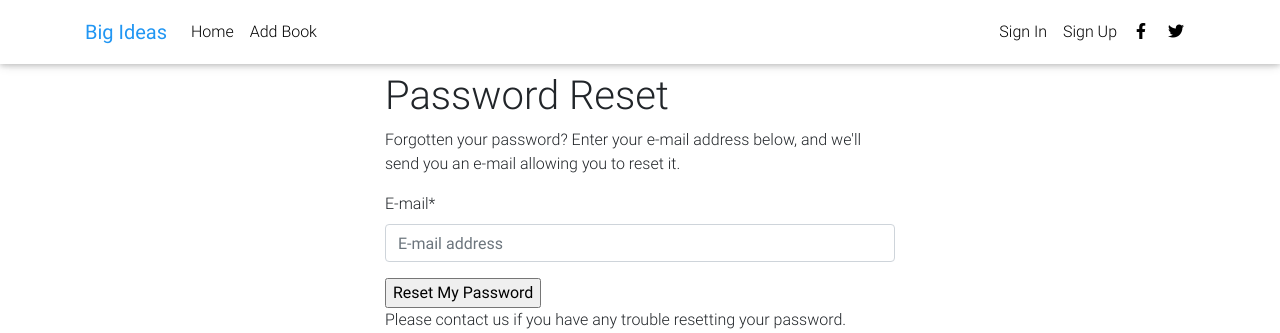
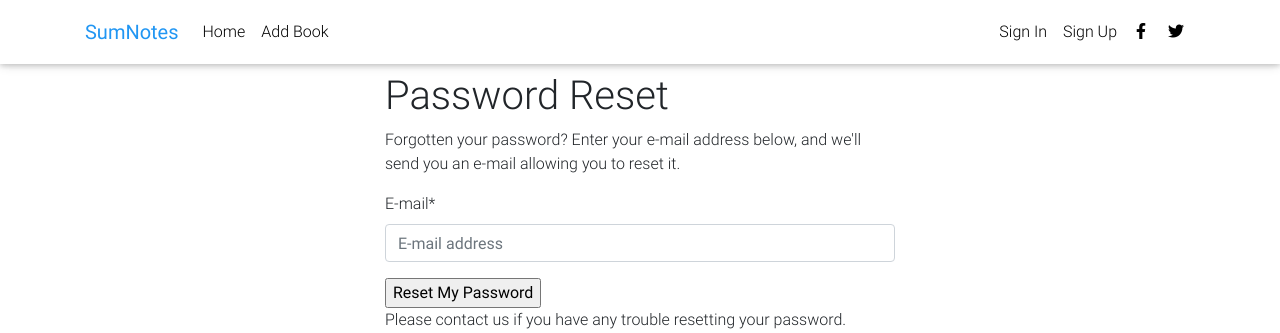
Before and after one commit to tyrocap/NoteBook, a Django app: page /accounts/password/reset/ in a window 1280 px wide. Shown: the top 333 px of the page. Run offline with Django 3.2, Linux system fonts and the light colour scheme; some libraries are stand-ins or nearby versions.

Commit message:
Changed name

```diff
--- a/templates/_base.html
+++ b/templates/_base.html
@@ -7,7 +7,7 @@
   <meta charset="utf-8">
   <meta name="viewport" content="width=device-width, initial-scale=1, shrink-to-fit=no">
   <meta http-equiv="x-ua-compatible" content="ie=edge">
-  <title>Book Finder</title>
+  <title>SumNotes</title>
   <!-- Font Awesome -->
   <link rel="stylesheet" href="https://use.fontawesome.com/releases/v5.11.2/css/all.css">
   <!-- Bootstrap core CSS -->
@@ -33,7 +33,7 @@
 
         <!-- Brand -->
         <a class="navbar-brand waves-effect" href="{% url 'home_page' %}">
-          <strong class="blue-text">Big Ideas</strong>
+          <strong class="blue-text">SumNotes</strong>
         </a>
 
         <!-- Collapse -->
```
